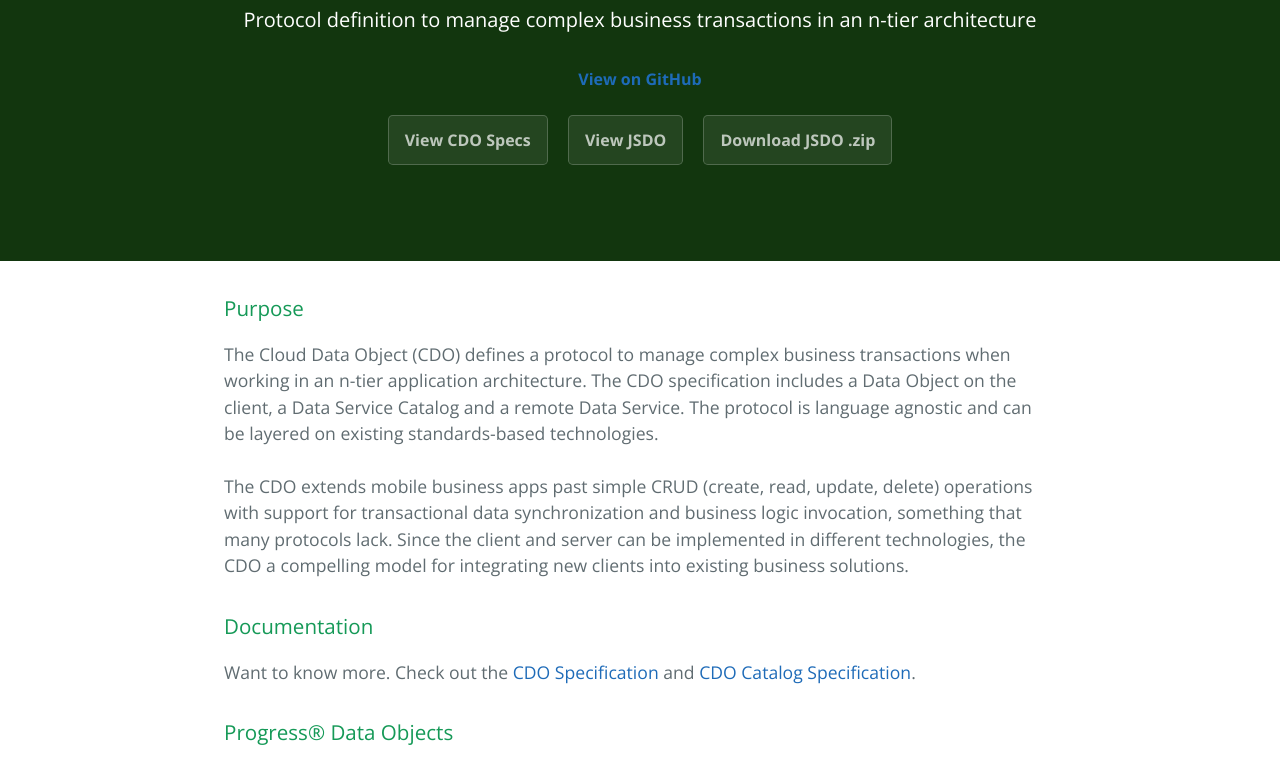
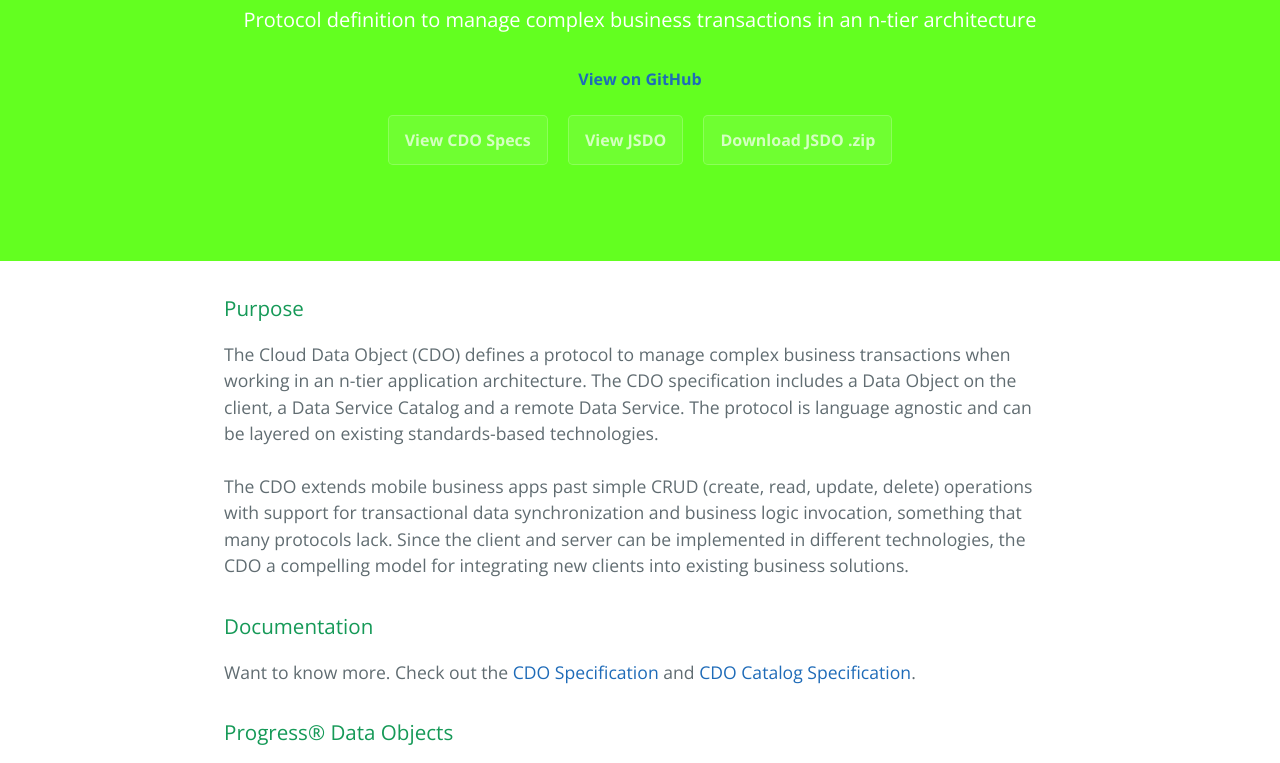
Before and after one commit to CloudDataObject/CloudDataObject.github.io, a plain HTML site: page index.html in a window 1280 px wide. Shown: the part 170-933 px from the top of the page. Drawn offline with nearby package versions, Linux system fonts and the light colour scheme.

Commit message:
Update stylesheet.css

```diff
--- a/stylesheets/stylesheet.css
+++ b/stylesheets/stylesheet.css
@@ -58,7 +58,7 @@ a {
   text-align: center;
   font-weight: bold;
   background-color: #ff7f50;
-  background-image: linear-gradient(120deg, #12360E, #12360E); }
+  background-image: linear-gradient(120deg, #63FF20, #63FF20); }
 
 @media screen and (min-width: 64em) {
   .page-header {
```
